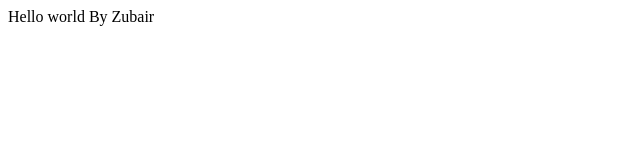
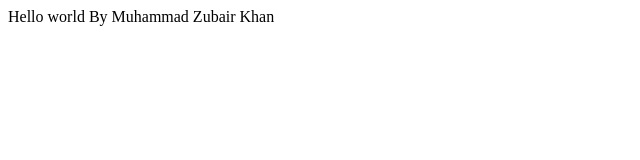
Before and after one commit to Zubair007Khan007/btcmp2020, a plain HTML site: page index.html in a window 1280 px wide. Shown: the whole page, without its empty margins (0-640 px from the left). Drawn offline with Linux system fonts and the light colour scheme.

Commit message:
updated 2nd index.html

```diff
--- a/index.html
+++ b/index.html
@@ -5,7 +5,7 @@
 </head>
 <body>
     <div>
-        Hello world By Zubair
+        Hello world By Muhammad Zubair Khan
     </div>
 
 </body>
```
